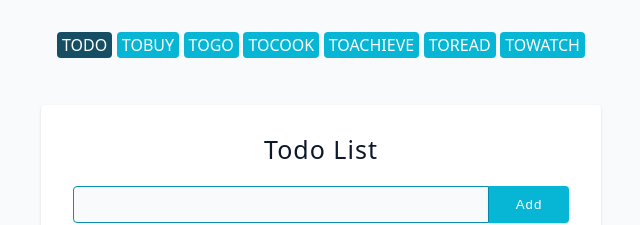
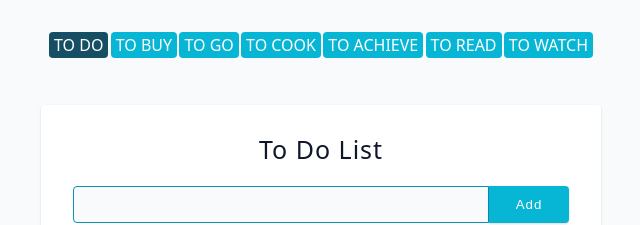
Before and after one commit to al1yew/ToDoToBuyToGoList, a React (Vite) app: page / in a window 1280 px wide. Shown: the top 225 px of the page, without its empty margins (319-959 px from the left). Built offline with nearby package versions, Linux system fonts and the light colour scheme; the HTML template or start-up script is replaced by a standard one.

Commit message:
Splitted type values like TO + ...

```diff
--- a/src/App.jsx
+++ b/src/App.jsx
@@ -32,7 +32,7 @@ const App = () => {
                                 }
                                 onClick={() => setSelectedType(type)}
                             >
-                                {type}
+                                To {type.slice(2)}
                             </span>
                         );
                     })}
--- a/src/Form.jsx
+++ b/src/Form.jsx
@@ -12,7 +12,7 @@ const Form = ({ dispatch, selectedType }) => {
 
     return (
         <form onSubmit={handleSubmit}>
-            <h4>{selectedType} list</h4>
+            <h4>To {selectedType.slice(2)} list</h4>
             <div className="form-control">
                 <input
                     type="text"
--- a/src/index.css
+++ b/src/index.css
@@ -390,7 +390,7 @@ form h4 {
   justify-content: space-between;
   width: 90vw;
   margin: 0 auto;
-  max-width: 33rem;
+  max-width: 34rem;
   flex-wrap: wrap;
 }
 
```
